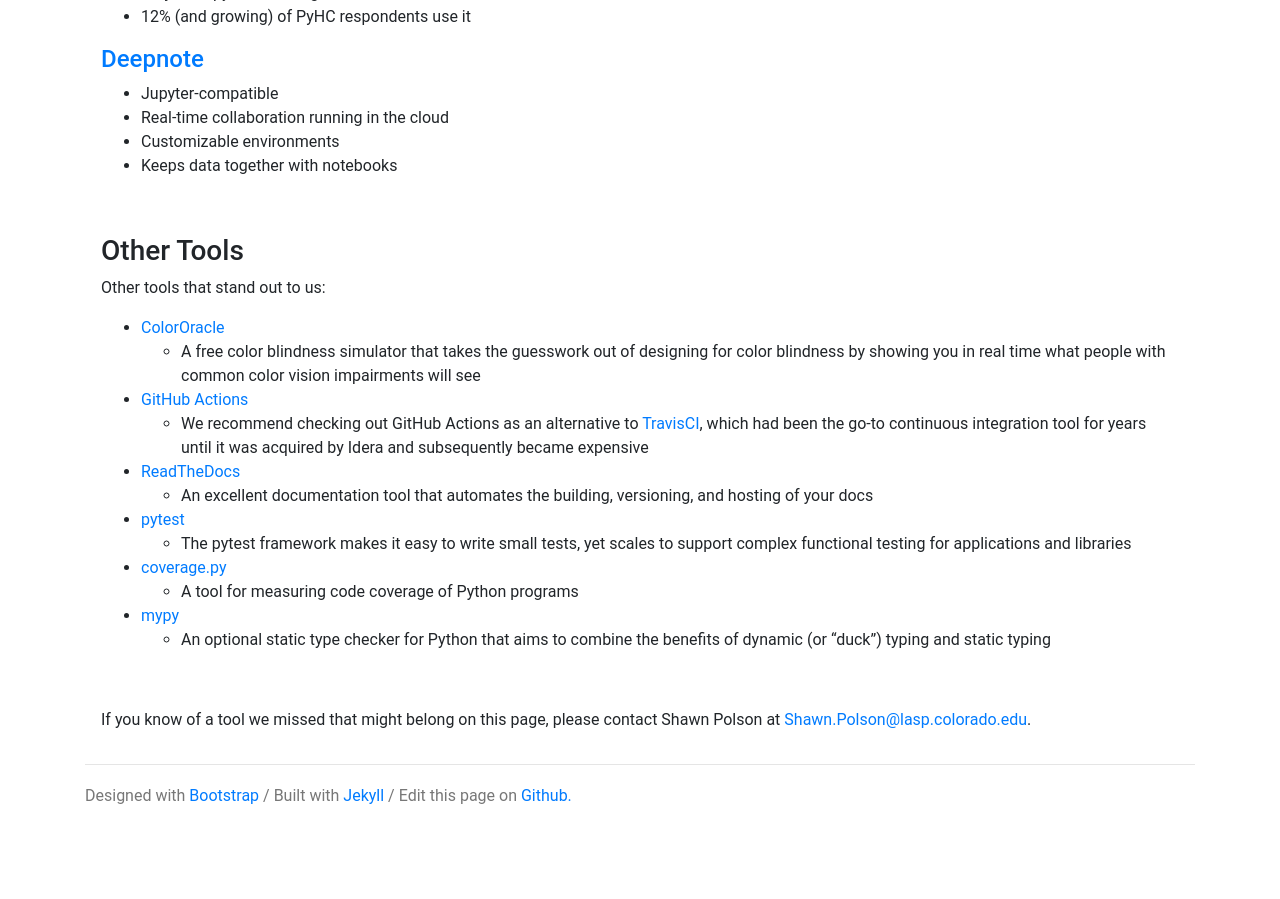
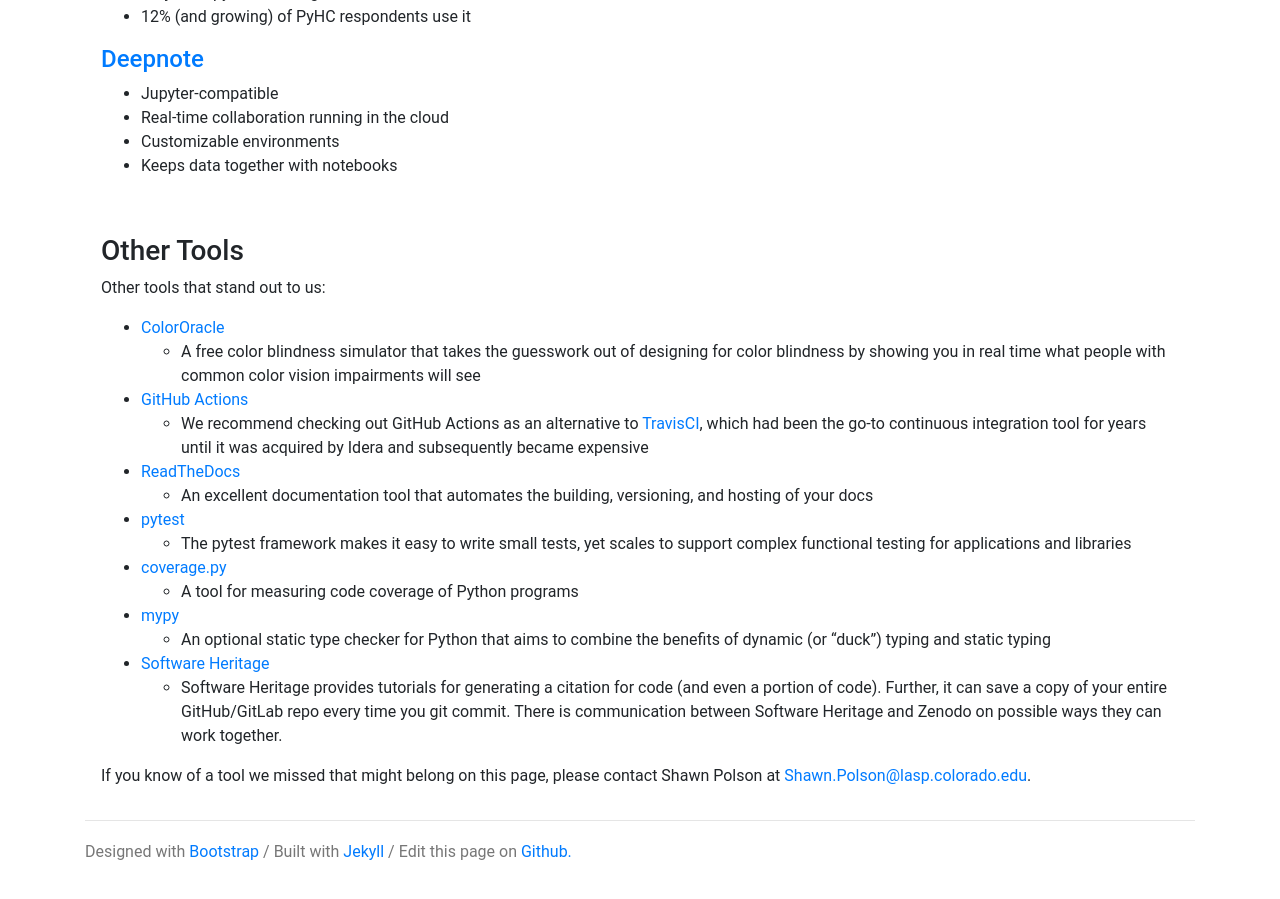
Before and after one commit to heliophysicsPy/heliophysicsPy.github.io, a Jekyll site: the page built from _pages/docs/suggested_tools.md, in a window 1280 px wide and 900 px high, scrolled down 2489 px. Built offline with Jekyll 4.4.1, drawn with Linux system fonts in a browser that asks for light colours; nearby versions of some CDN libraries; before the commit the page ends 3333 px from its top, so only the background shows below that.

Commit message:
Add link for Software Heritage on Suggested Tools page

```diff
--- a/_pages/docs/suggested_tools.md
+++ b/_pages/docs/suggested_tools.md
@@ -110,7 +110,8 @@
     * A tool for measuring code coverage of Python programs
  * [mypy](http://mypy-lang.org)
     * An optional static type checker for Python that aims to combine the benefits of dynamic (or "duck") typing and static typing
-
+ * [Software Heritage](https://www.softwareheritage.org/howto-archive-and-reference-your-code/)
+    * Software Heritage provides tutorials for generating a citation for code (and even a portion of code). Further, it can save a copy of your entire GitHub/GitLab repo every time you git commit. There is communication between Software Heritage and Zenodo on possible ways they can work together.
 <br>
 
 If you know of a tool we missed that might belong on this page, please contact Shawn Polson at <a href="mailto:Shawn.Polson@lasp.colorado.edu">Shawn.Polson@lasp.colorado.edu</a>.
```
